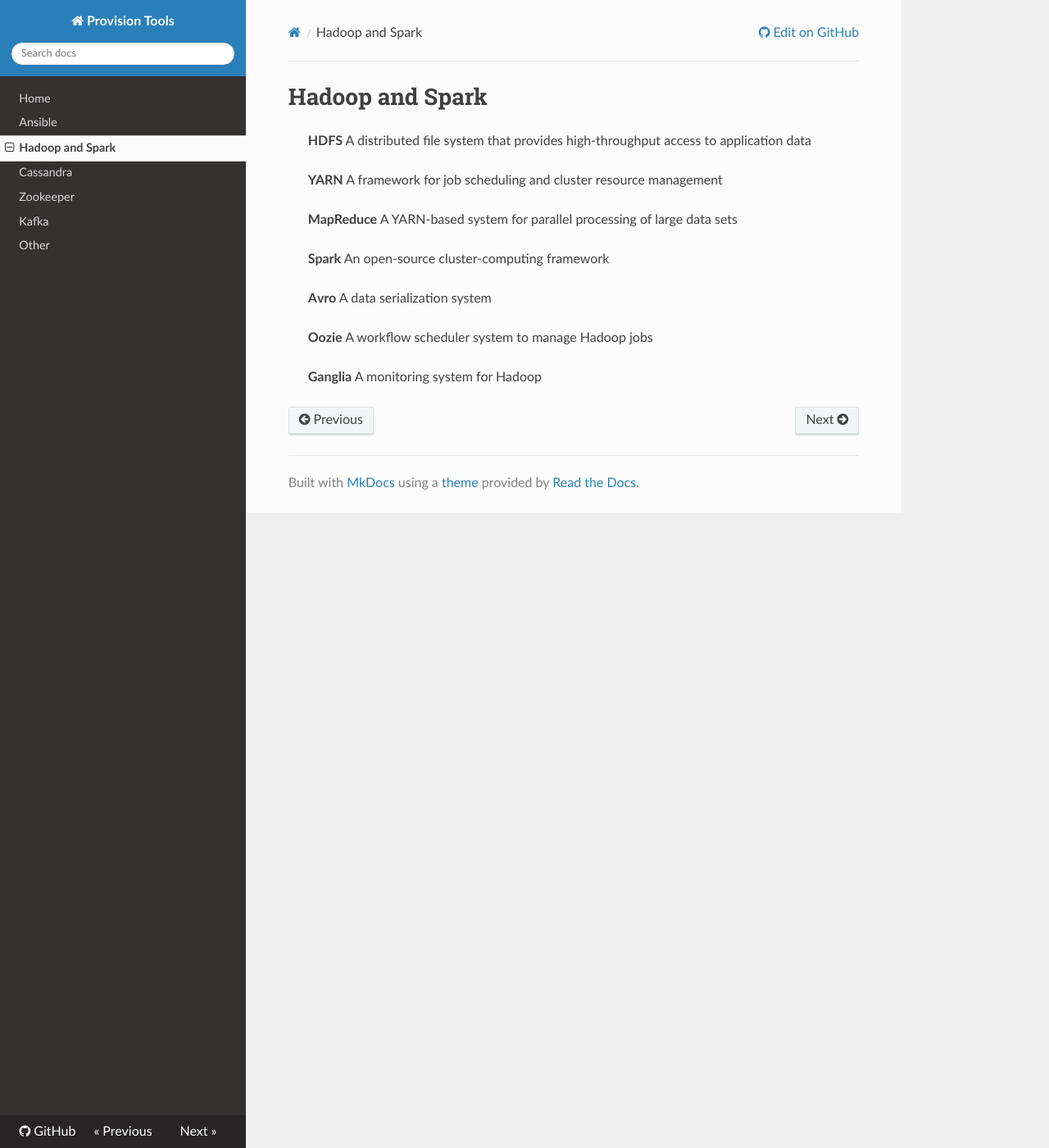
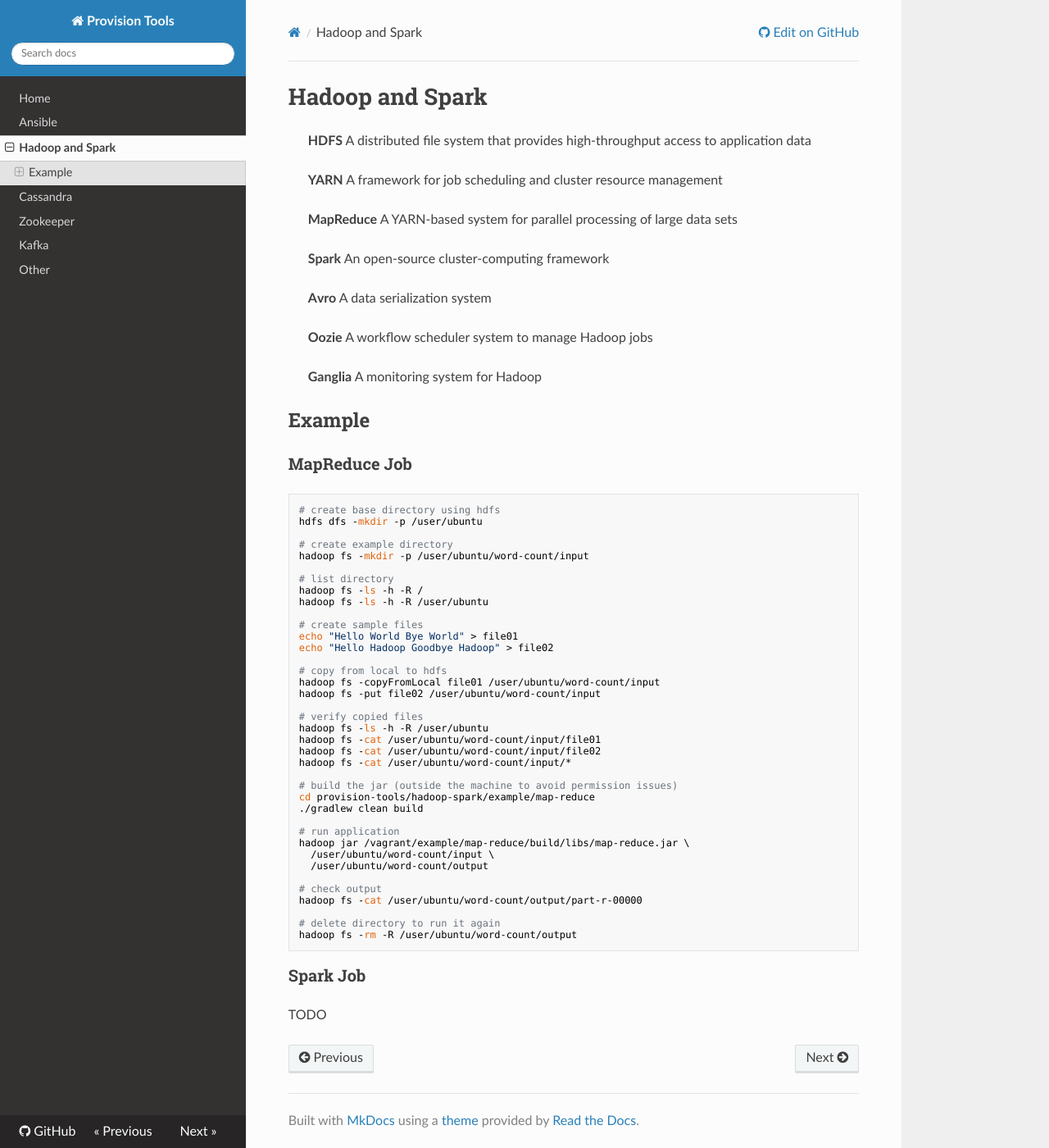
Before and after one commit to niqdev/devops, an MkDocs documentation site: the page built from docs/hadoop-spark.md, in a window 1280 px wide and 1400 px high. Shown: the whole window at 82% size. Built offline with MkDocs 1.6.1, drawn with Linux system fonts in a browser that asks for light colours; nearby versions of some CDN libraries; old or Windows-style settings are respelled for this version of MkDocs.

Commit message:
doc: add mapreduce example

````diff
--- a/docs/hadoop-spark.md
+++ b/docs/hadoop-spark.md
@@ -13,3 +13,52 @@
 > **Oozie** A workflow scheduler system to manage Hadoop jobs
 
 > **Ganglia** A monitoring system for Hadoop
+
+## Example
+
+### MapReduce Job
+
+```bash
+# create base directory using hdfs
+hdfs dfs -mkdir -p /user/ubuntu
+
+# create example directory
+hadoop fs -mkdir -p /user/ubuntu/word-count/input
+
+# list directory
+hadoop fs -ls -h -R /
+hadoop fs -ls -h -R /user/ubuntu
+
+# create sample files
+echo "Hello World Bye World" > file01
+echo "Hello Hadoop Goodbye Hadoop" > file02
+
+# copy from local to hdfs
+hadoop fs -copyFromLocal file01 /user/ubuntu/word-count/input
+hadoop fs -put file02 /user/ubuntu/word-count/input
+
+# verify copied files
+hadoop fs -ls -h -R /user/ubuntu
+hadoop fs -cat /user/ubuntu/word-count/input/file01
+hadoop fs -cat /user/ubuntu/word-count/input/file02
+hadoop fs -cat /user/ubuntu/word-count/input/*
+
+# build the jar (outside the machine to avoid permission issues)
+cd provision-tools/hadoop-spark/example/map-reduce
+./gradlew clean build
+
+# run application
+hadoop jar /vagrant/example/map-reduce/build/libs/map-reduce.jar \
+  /user/ubuntu/word-count/input \
+  /user/ubuntu/word-count/output
+
+# check output
+hadoop fs -cat /user/ubuntu/word-count/output/part-r-00000
+
+# delete directory to run it again
+hadoop fs -rm -R /user/ubuntu/word-count/output
+```
+
+### Spark Job
+
+TODO
````
Also changed, not shown: hadoop-spark/README.md (+0 -28 lines).
